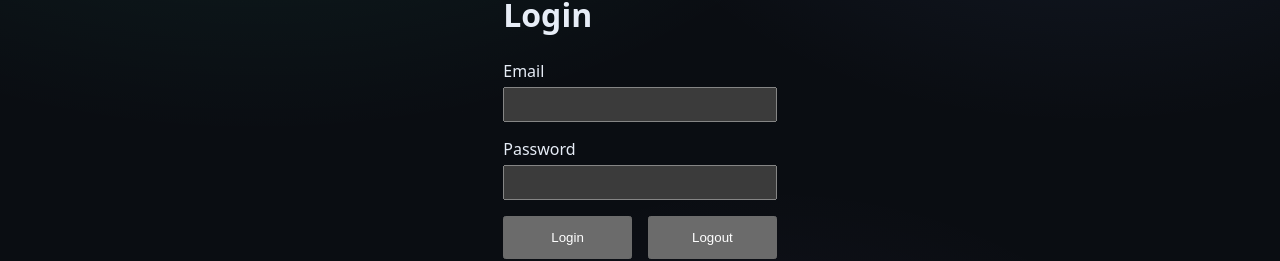
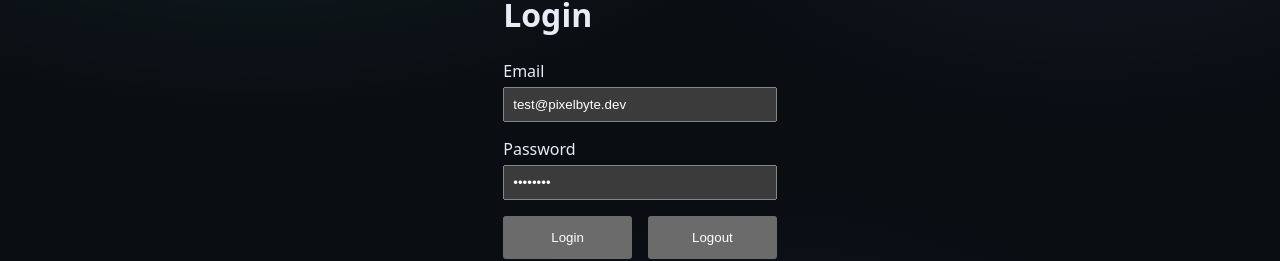
Before and after one commit to SvenMichels/pixelbyte-nis2-frontend, an Angular app: page /login in a window 1280 px wide. Shown: the part 285-546 px from the top of the page. Built offline with nearby package versions, Linux system fonts and the light colour scheme.

Commit message:
feat: update login page with default email and password for testing

```diff
--- a/src/app/pages/login/login-page.ts
+++ b/src/app/pages/login/login-page.ts
@@ -50,8 +50,8 @@ export class LoginPage {
     private readonly auth = inject(AuthService);
     private readonly router = inject(Router);
     private readonly route = inject(ActivatedRoute);
-    email = '';
-    password = '';
+    email = 'test@pixelbyte.dev';
+    password = 'Test123!';
     error = '';
     loading = false;
 
```
